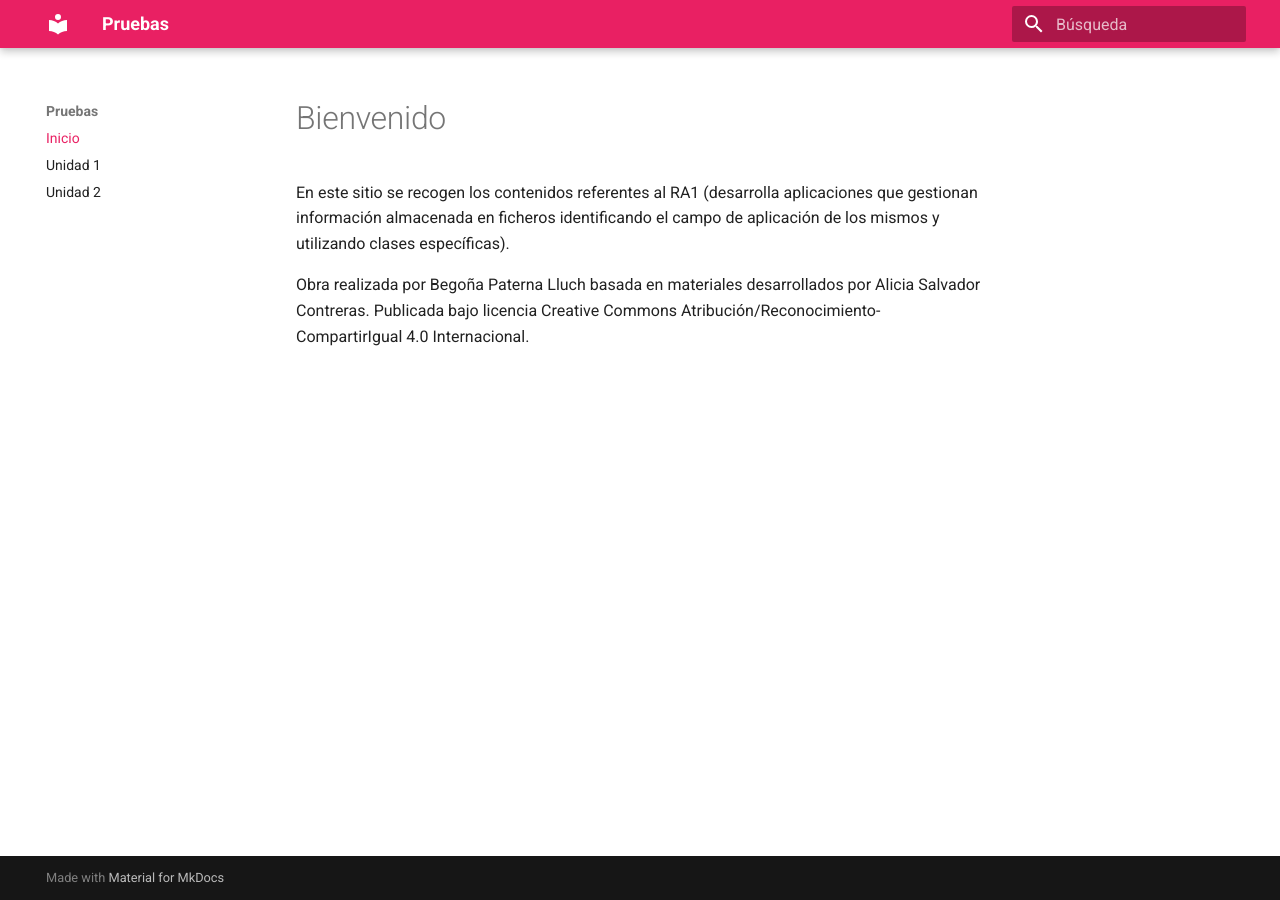
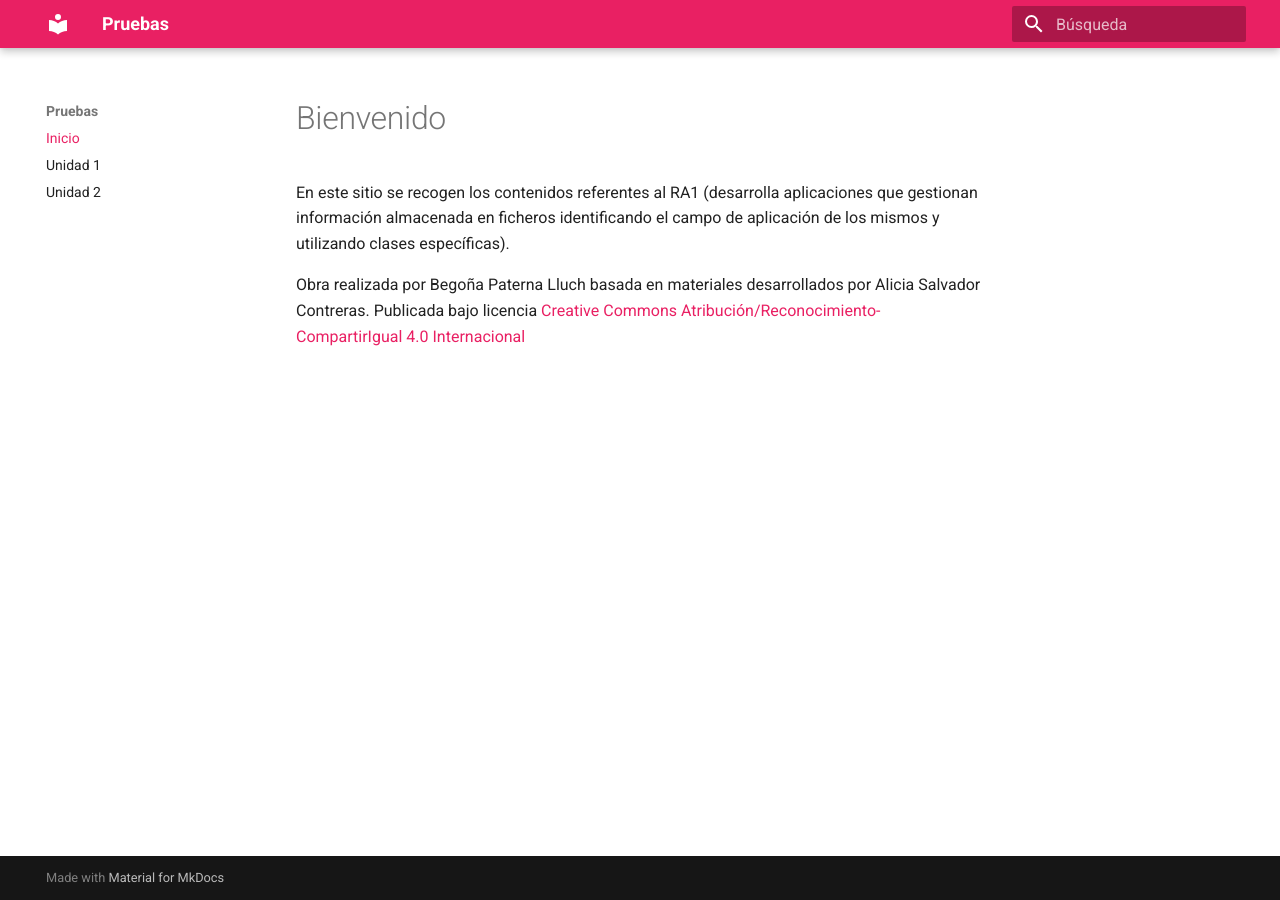
Before and after one commit to bpaterna/pruebas, an MkDocs documentation site: the page built from docs/index.md, in a window 1280 px wide. Built offline with MkDocs 1.6.1 and Material for MkDocs 9.7.7, drawn with Linux system fonts in a browser that asks for light colours; part of the change alters nothing that is shown.

```diff
--- a/docs/index.md
+++ b/docs/index.md
@@ -3,4 +3,4 @@
 En este sitio se recogen los contenidos referentes al RA1 (desarrolla aplicaciones que gestionan información almacenada en ficheros identificando el campo de aplicación de los mismos y utilizando clases específicas).
 
 
-Obra realizada por Begoña Paterna Lluch basada en materiales desarrollados por Alicia Salvador Contreras. Publicada bajo licencia Creative Commons Atribución/Reconocimiento-CompartirIgual 4.0 Internacional.
+Obra realizada por Begoña Paterna Lluch basada en materiales desarrollados por Alicia Salvador Contreras. Publicada bajo licencia [Creative Commons Atribución/Reconocimiento-CompartirIgual 4.0 Internacional](https://creativecommons.org/licenses/by-sa/4.0/)
```
